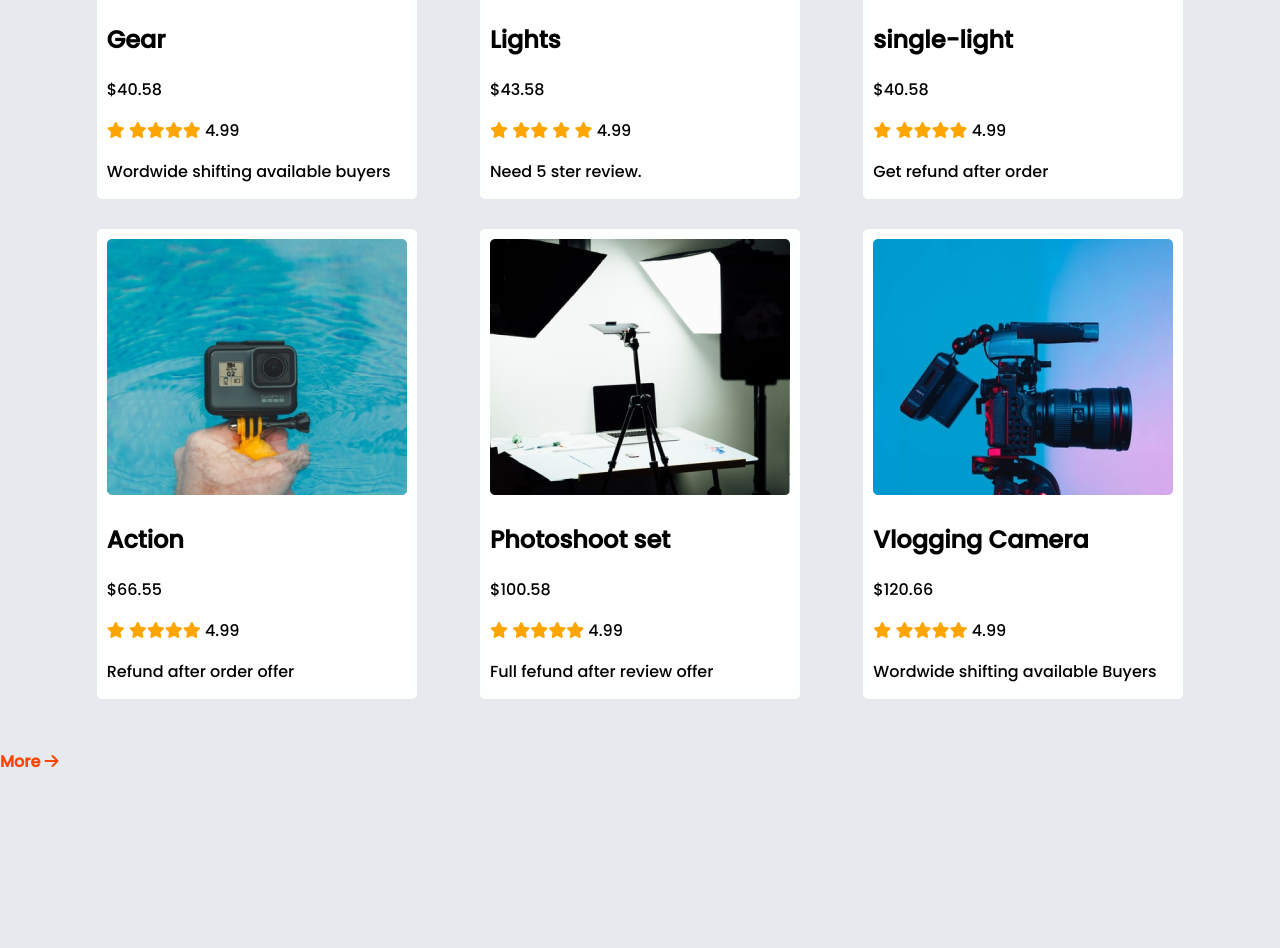
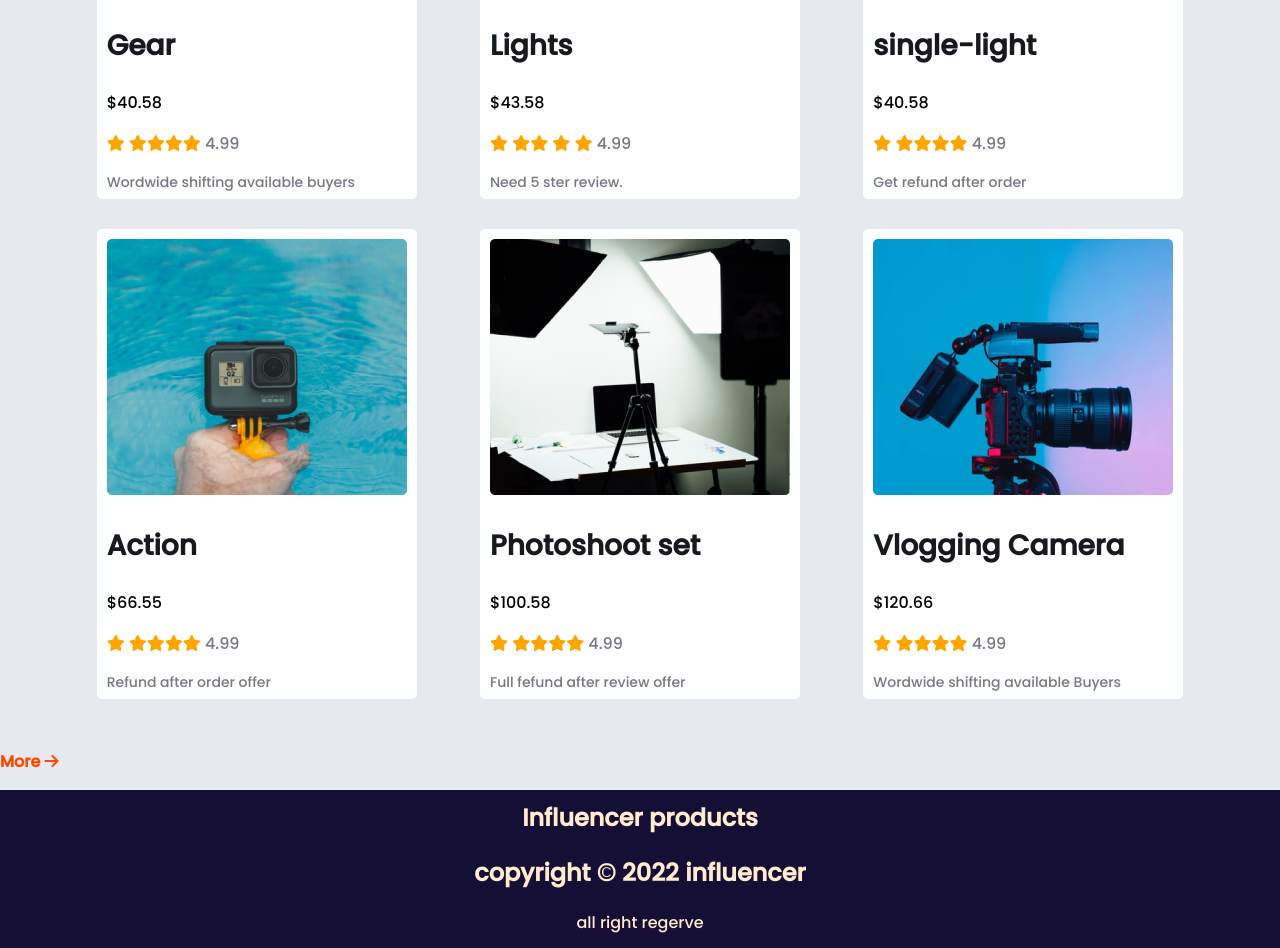
Before and after one commit to Rayhan426/influencer-gears, a plain HTML site: page index.html in a window 1280 px wide. Shown: the part 1370-2318 px from the top of the page. Before the commit the page ends 2153 px from the top, so only its background shows below. Drawn offline with Linux system fonts and the light colour scheme.

Commit message:
media added

```diff
--- a/index.html
+++ b/index.html
@@ -53,85 +53,99 @@
     <section class="best-collection">
         <div class="Products">
             <img class="product" src="./images/tripod.png" alt="">
-            <h2>Tripod</h2>
+            <h2 class="item-title">Tripod</h2>
             <p>$40.58</p>
             <p class="star"><i class="fas fa-star"></i> <i class="fas fa-star"></i><i class="fas fa-star"></i><i
                     class="fas fa-star"></i><i class="fas fa-star"></i> <span class="rating">4.99</span> </p>
-            <p>Wordwide shifting available</p>
+            <p class="item-details">Wordwide shifting available</p>
         </div>
 
         <div class="Products">
             <img class="product" src="./images/mic.png" alt="">
-            <h2>Microphone</h2>
+            <h2 class="item-title">Microphone</h2>
             <p>$40.58</p>
             <p class="star"><i class="fas fa-star"></i> <i class="fas fa-star"></i><i class="fas fa-star"></i><i
                     class="fas fa-star"></i><i class="fas fa-star"></i> <span class="rating">4.99</span> </p>
-            <p>Without shipping fee order</p>
+            <p class="item-details">Without shipping fee order</p>
         </div>
 
         <div class="Products">
             <img class="product" src="./images/drone.png" alt="">
-            <h2>Drone</h2>
+            <h2 class="item-title">Drone</h2>
             <p>$40.58</p>
             <p class="star"><i class="fas fa-star"></i> <i class="fas fa-star"></i><i class="fas fa-star"></i><i
                     class="fas fa-star"></i><i class="fas fa-star"></i> <span class="rating">4.99</span> </p>
-            <p>Full refund after five star review</p>
+            <p class="item-details">Full refund after five star review</p>
         </div>
 
         <div class="Products">
             <img class="product" src="./images/airpod.png" alt="">
-            <h2>Gear</h2>
+            <h2 class="item-title">Gear</h2>
             <p>$40.58</p>
             <p class="star"><i class="fas fa-star"></i> <i class="fas fa-star"></i><i class="fas fa-star"></i><i
                     class="fas fa-star"></i><i class="fas fa-star"></i> <span class="rating">4.99</span> </p>
-            <p>Wordwide shifting available buyers</p>
+            <p class="item-details">Wordwide shifting available buyers</p>
         </div>
 
         <div class="Products">
             <img class="product" src="./images/lights.png" alt="">
-            <h2>Lights</h2>
+            <h2 class="item-title">Lights</h2>
             <p>$43.58</p>
             <p class="star"><i class="fas fa-star"></i> <i class="fas fa-star"></i><i class="fas fa-star"></i>
                 <i class="fas fa-star"></i>
                 <i class="fas fa-star"></i> <span class="rating">4.99</span>
             </p>
-            <p>Need 5 ster review.</p>
+            <p class="item-details">Need 5 ster review.</p>
         </div>
         <div class="Products">
             <img class="product" src="./images/single-light.png" alt="">
-            <h2>single-light</h2>
+            <h2 class="item-title">single-light</h2>
             <p>$40.58</p>
             <p class="star"><i class="fas fa-star"></i> <i class="fas fa-star"></i><i class="fas fa-star"></i><i
                     class="fas fa-star"></i><i class="fas fa-star"></i> <span class="rating">4.99</span> </p>
-            <p>Get refund after order</p>
+            <p class="item-details">Get refund after order</p>
         </div>
         <div class="Products">
             <img class="product" src="./images/action.png" alt="">
-            <h2>Action</h2>
+            <h2 class="item-title">Action</h2>
             <p>$66.55</p>
             <p class="star"><i class="fas fa-star"></i> <i class="fas fa-star"></i><i class="fas fa-star"></i><i
                     class="fas fa-star"></i><i class="fas fa-star"></i> <span class="rating">4.99</span> </p>
-            <p>Refund after order offer</p>
+            <p class="item-details">Refund after order offer</p>
         </div>
         <div class="Products">
             <img class="product" src="./images/setup.png" alt="">
-            <h2>Photoshoot set</h2>
+            <h2 class="item-title">Photoshoot set</h2>
             <p>$100.58</p>
             <p class="star"> <i class="fas fa-star"></i> <i class="fas fa-star"></i><i class="fas fa-star"></i><i
                     class="fas fa-star"></i><i class="fas fa-star"></i> <span class="rating">4.99</span> </p>
-            <p> Full fefund after review offer</p>
+            <p class="item-details"> Full fefund after review offer</p>
         </div>
         <div class="Products" class="best-photo">
             <img class="product" src="./images/camera.png" alt="">
-            <h2>Vlogging Camera</h2>
+            <h2 class="item-title">Vlogging Camera</h2>
             <p>$120.66</p>
             <p class="star"><i class="fas fa-star"></i> <i class="fas fa-star"></i><i class="fas fa-star"></i><i
                     class="fas fa-star"></i><i class="fas fa-star"></i> <span class="rating">4.99</span> </p>
-            <p>Wordwide shifting available Buyers </p>
+            <p class="item-details">Wordwide shifting available Buyers </p>
         </div>
     </section>
     <br>
     <a class="see-more-link" href="">See More <i class="fas fa-arrow-right"></i> </a>
+
+    <!-- fotter start -->
+    <footer>
+        <h1 class="footer-title">Influencer products</h1>
+        <h2> copyright © 2022 influencer</h4>
+            <p>all right regerve</p>
+            <p><i class="fab fa-instagram-square"></i> <i class="fab fa-twitter-square"></i> <i
+                    class="fab fa-youtube"></i>
+            </p>
+
+
+    </footer>
+    <!-- footer end -->
+
 </body>
 
 </html>
--- a/style.css
+++ b/style.css
@@ -79,8 +79,17 @@ grid-template-columns: repeat(2,1fr);
   .star{
     color: orange;
 }
+.item-title{
+    color: #18191F;
+    font-size: 28px;
+}
 .rating{
-    color: black;}
+    color:#787885;
+}
+.item-details{
+    color: #787885;
+    font-size: 14px;
+}
 
   .best-collection{
     display: grid;
@@ -98,4 +107,42 @@ grid-template-columns: repeat(2,1fr);
     border-radius: 10px;
     margin-left: 1500px;
     font-weight: bold;
+    padding-top: 50px;
 }
+/* section tow end style
+------------------------ */
+footer{
+    background-color: rgb(21, 14, 53);
+    color: blanchedalmond;
+    text-align: center;
+    padding-bottom: 20px;
+}
+.footer-title{
+    padding-top: 10px;
+    font-size: 24px;
+}
+/* footer end  */
+@media only screen and (min-width: 688px) and (max-width: 992px){
+
+     .best-collection{
+         display: grid;
+         grid-template-columns: repeat(2,1fr);
+     }
+     footer{
+         width: 100%;
+     }
+
+     .see-more-link{
+        margin-left: 500px;
+    }
+    .container{
+        margin-left: 0px;
+    }
+
+.influencers{
+    width: 300px;
+    margin-left: 0px;
+    margin-right: 0px;
+    padding-left: 10px;
+}
+}
```
